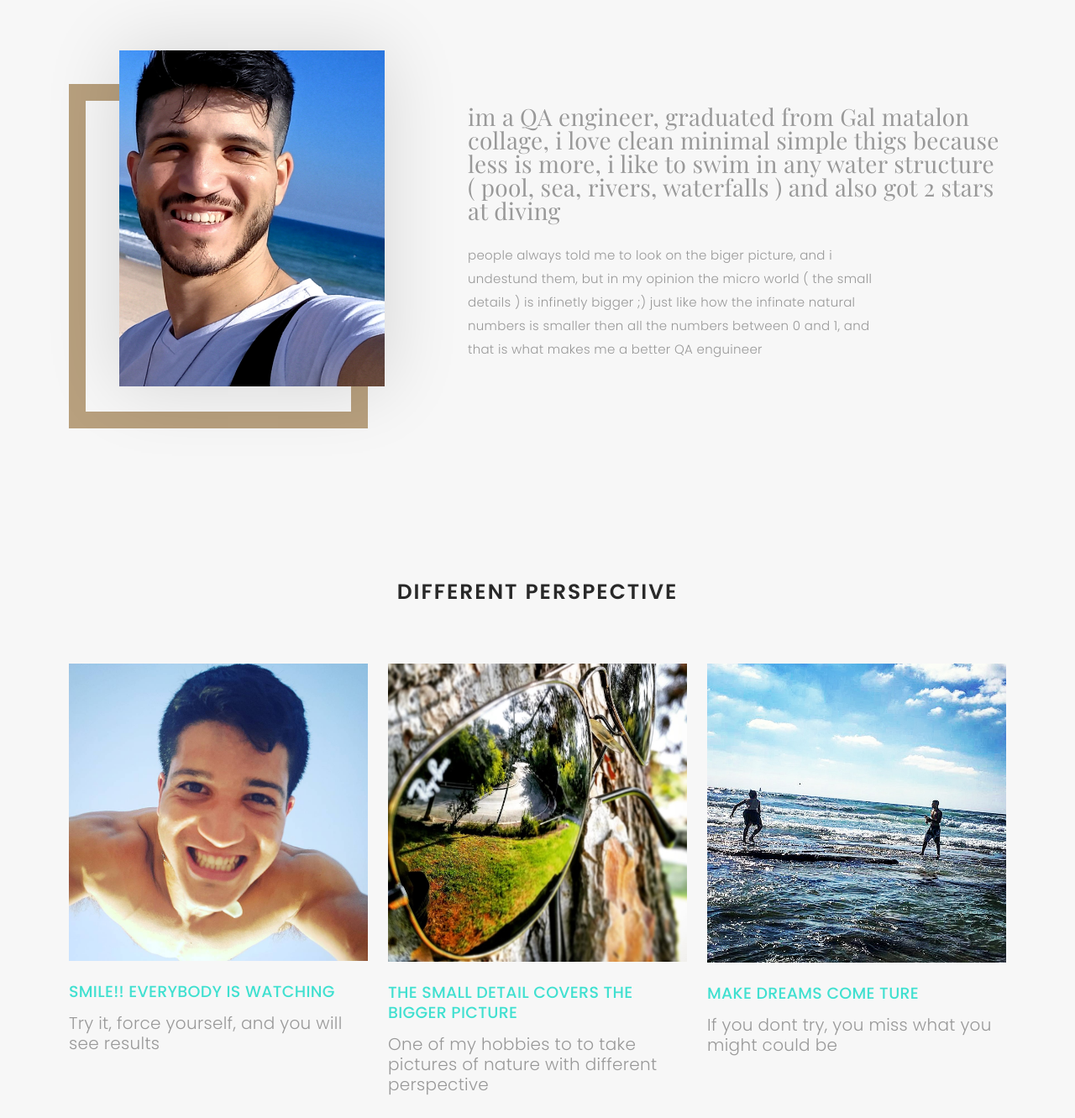
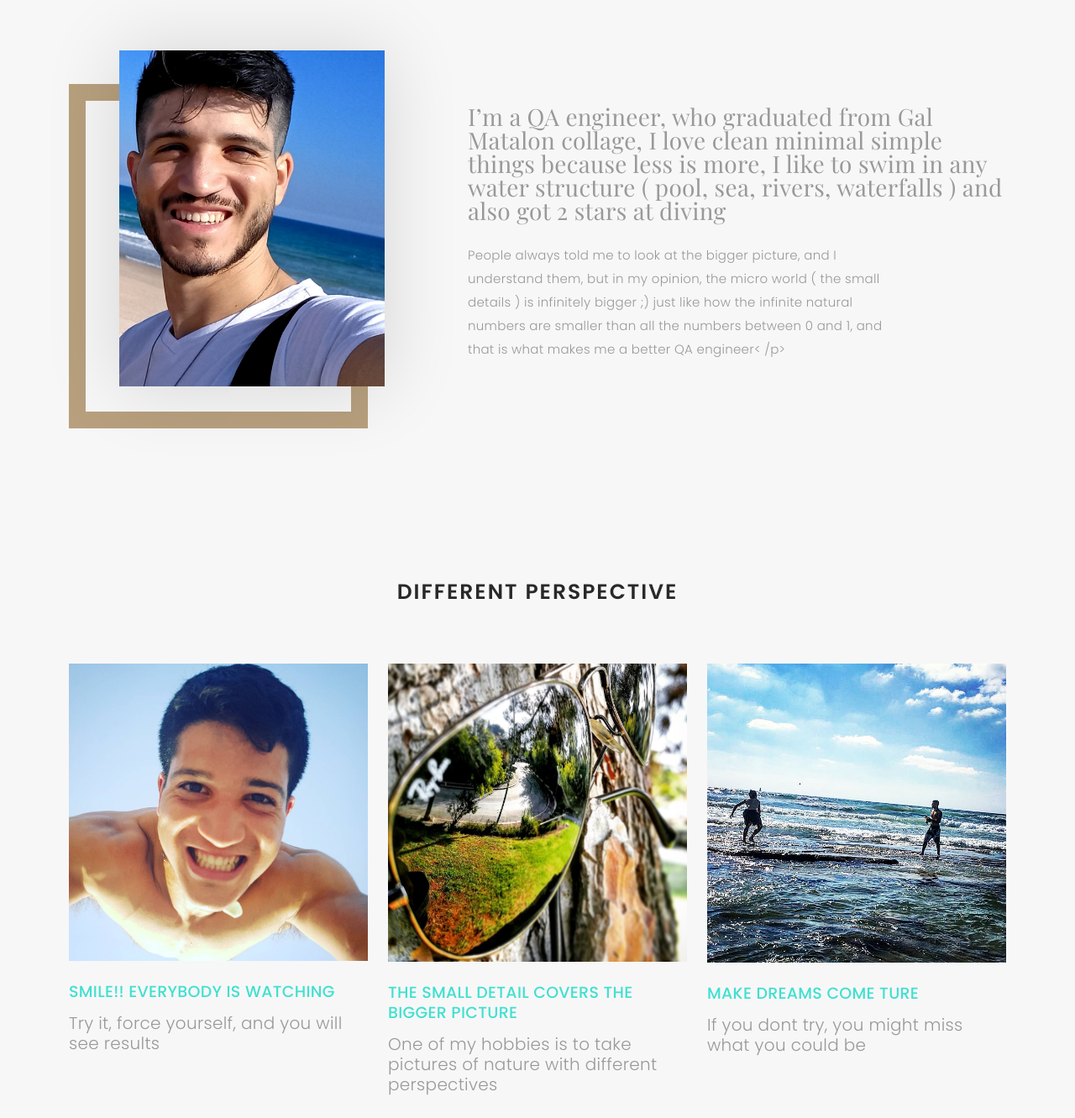
Before and after one commit to legenaors/Naor, a plain HTML site: page index.html in a window 1280 px wide. Shown: the part 820-2151 px from the top of the page at 84% size. Drawn offline with nearby package versions, Linux system fonts and the light colour scheme; a web font is replaced by a local one.

Commit message:
Update index.html

```diff
--- a/index.html
+++ b/index.html
@@ -95,8 +95,9 @@
           <div class="col-lg-7">
             <div class="about-descr">
 
-              <p class="p-heading">im a QA engineer, graduated from Gal matalon collage, i love clean minimal simple thigs because less is more, i like to swim in any water structure ( pool, sea, rivers, waterfalls ) and also got 2 stars at diving</p>
-              <p class="separator">people always told me to look on the biger picture, and i undestund them, but in my opinion the micro world ( the small details ) is infinetly bigger ;) just like how the infinate natural numbers is smaller then all the numbers between 0 and 1, and that is what makes me a better QA enguineer</p>
+              <p class="p-heading">I’m a QA engineer, who graduated from Gal Matalon collage, I love clean minimal simple things because less is more, I like to swim in any water structure ( pool, sea, rivers, waterfalls ) and also got 2 stars at diving</p>
+              <p class="separator"> People always told me to look at the bigger picture, and I understand them, but in my opinion, the micro world ( the small details ) is infinitely bigger ;) just like how the infinite natural numbers are smaller than all the numbers between 0 and 1, and that is what makes me a better QA engineer<
+/p>
 
             </div>
 
@@ -145,7 +146,7 @@
                 <div class="journal-txt">
 
                   <h4><a href="blog-single.html">THE SMALL DETAIL COVERS THE BIGGER PICTURE</a></h4>
-                  <p class="separator">One of my hobbies to to take pictures of nature with different perspective
+                  <p class="separator">One of my hobbies is to take pictures of nature with different perspectives
                   </p>
 
                 </div>
@@ -161,7 +162,7 @@
                 <div class="journal-txt">
 
                   <h4><a href="blog-single.html">MAKE DREAMS COME TURE</a></h4>
-                  <p class="separator">If you dont try, you miss what you might could be
+                  <p class="separator">If you dont try, you might miss what you could be
                   </p>
 
                 </div>
```
